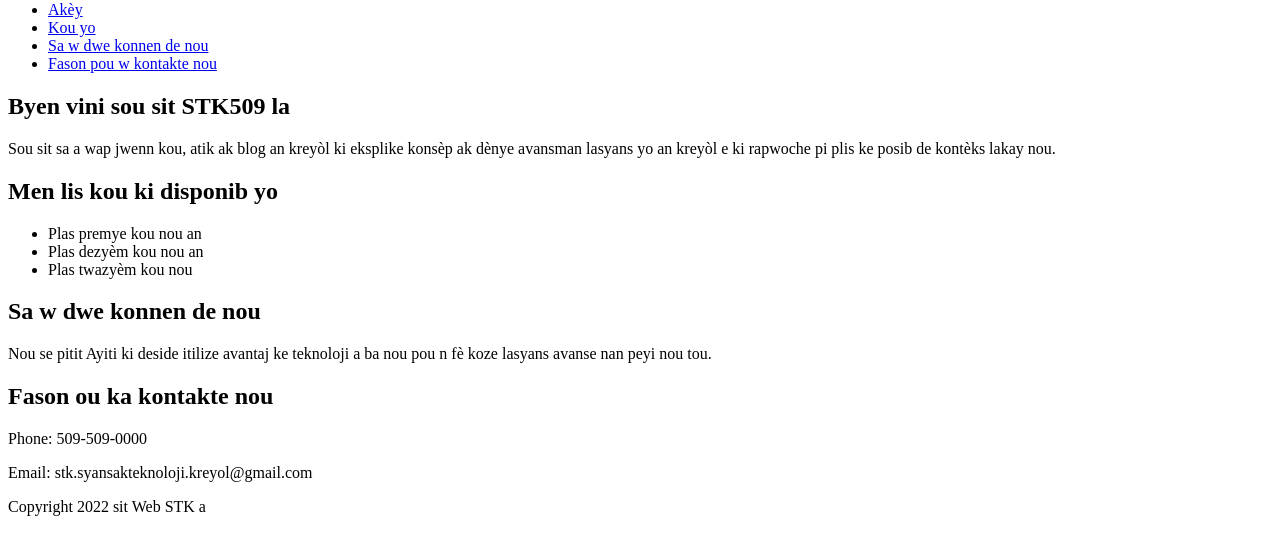
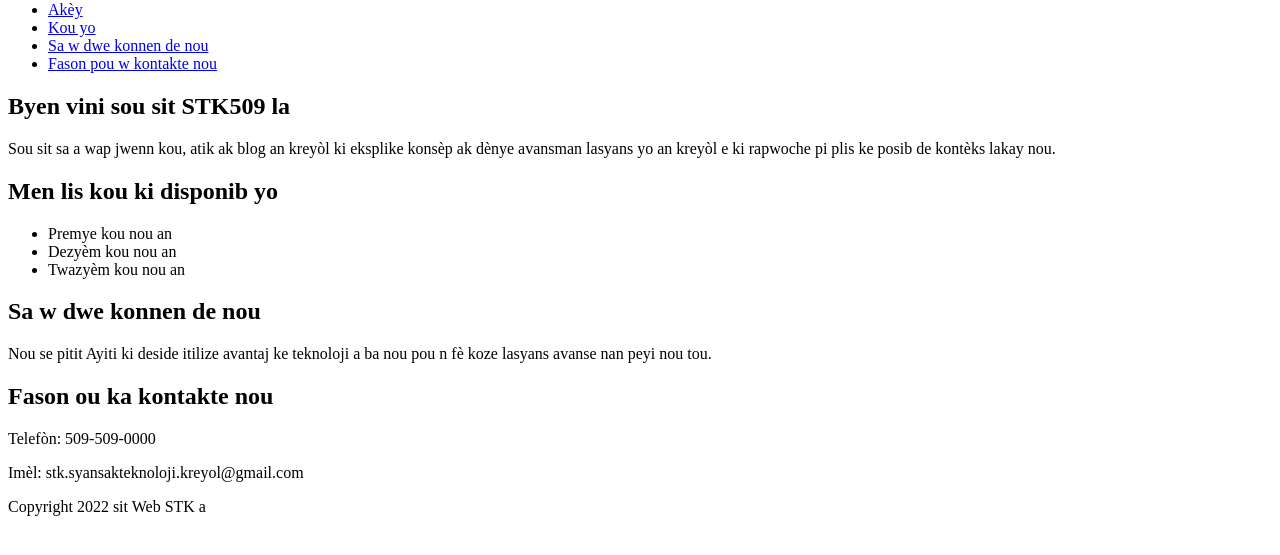
Before and after one commit to stk509/STK, a plain HTML site: page index.html in a window 1280 px wide. Shown: the part 79-634 px from the top of the page. Drawn offline with Linux system fonts and the light colour scheme.

Commit message:
Update index.html

```diff
--- a/index.html
+++ b/index.html
@@ -23,9 +23,9 @@
     <section id="courses">
       <h2>Men lis kou ki disponib yo</h2>
       <ul>
-        <li>Plas premye kou nou an</li>
-        <li>Plas dezyèm kou nou an</li>
-        <li>Plas twazyèm kou nou</li>
+        <li>Premye kou nou an</li>
+        <li>Dezyèm kou nou an</li>
+        <li>Twazyèm kou nou an</li>
       </ul>
     </section>
     <section id="about">
@@ -34,8 +34,8 @@
     </section>
     <section id="contact">
       <h2>Fason ou ka kontakte nou</h2>
-      <p>Phone: 509-509-0000</p>
-      <p>Email: stk.syansakteknoloji.kreyol@gmail.com</p>
+      <p>Telefòn: 509-509-0000</p>
+      <p>Imèl: stk.syansakteknoloji.kreyol@gmail.com</p>
     </section>
   </main>
   <footer>
```
